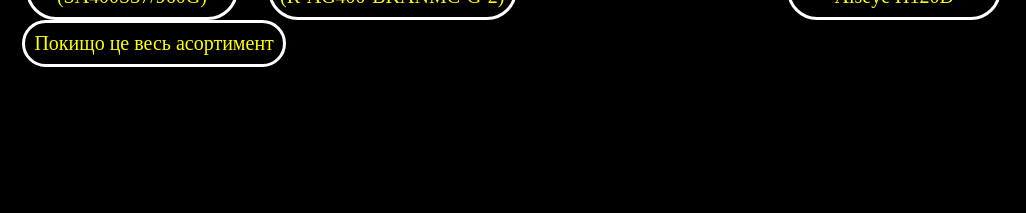
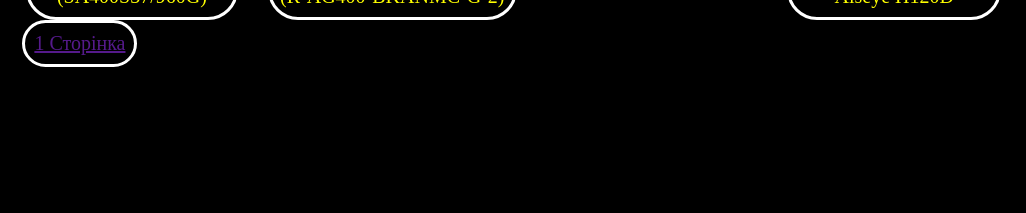
Before and after one commit to Maksimka2011/magaz, a plain HTML site: page index.html in a window 1280 px wide. Shown: the part 1357-1570 px from the top of the page, 254-1280 px from the left. Drawn offline with Linux system fonts and the light colour scheme.

Commit message:
Update index.html

```diff
--- a/index.html
+++ b/index.html
@@ -54,7 +54,7 @@
     <img src="https://3dnews.ru/assets/external/illustrations/2019/11/26/998490/cc1.jpg"/><br/>Cougar Conquer 2:<br/> игровой ПК-корпус<br/> в панцире пришельца</div></main>
  <footer>
   <div>
-   Покищо це весь асортимент
+  <a href="">1 Сторінка </a>
   </div>
  </footer>
 </body>
```
